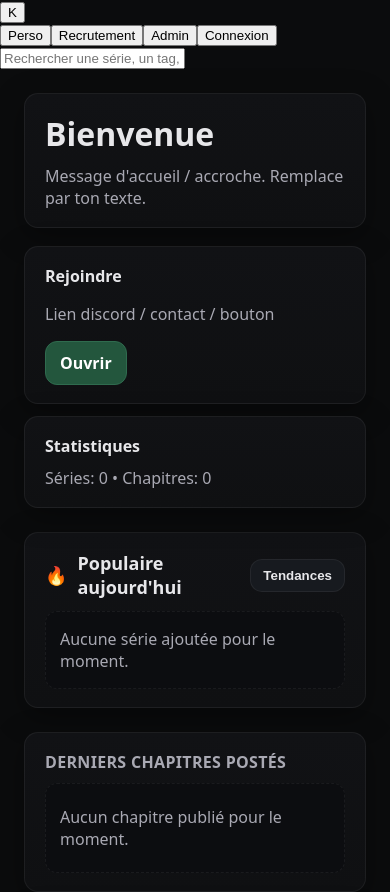
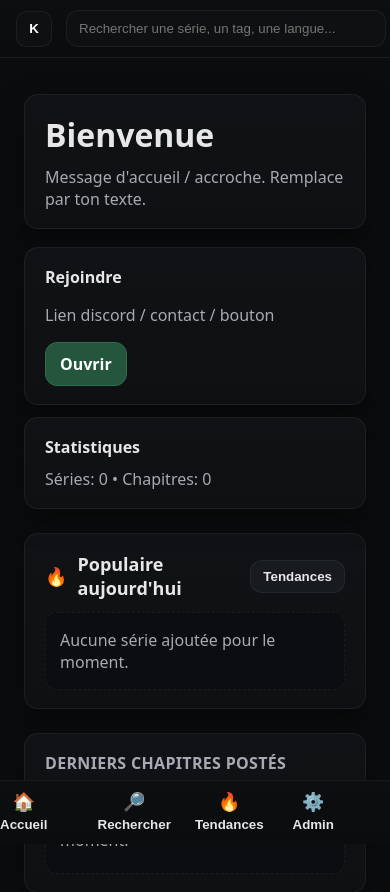
Before and after one commit to YungFritz/kyys-letters, a React (Vite) app: page / in a window 390 px wide. Shown: the top 892 px of the page. Built offline with nearby package versions, Linux system fonts and the light colour scheme.

Commit message:
Update index.css

```diff
--- a/src/index.css
+++ b/src/index.css
@@ -1,103 +1,301 @@
-:root{
-  --bg:#0b0c0d;
-  --panel:#111215;
-  --panel-2:#0f1012;
-  --border:rgba(255,255,255,.06);
-  --text:#e7e7ea;
-  --muted:#a9a9b3;
-  --pill:#171a1f;
-  --shadow:0 8px 30px rgba(0,0,0,.35);
-  --radius:14px;
+:root {
+  --bg: #0b0c0d;
+  --panel: #111215;
+  --panel-2: #0f1012;
+  --border: rgba(255, 255, 255, 0.06);
+  --text: #e7e7ea;
+  --muted: #a9a9b3;
+  --pill: #171a1f;
+  --shadow: 0 8px 30px rgba(0, 0, 0, 0.35);
+  --radius: 14px;
 }
 
-html,body,#root{height:100%;}
-body{
-  margin:0;
-  background:var(--bg);
-  color:var(--text);
+html, body, #root {
+  height: 100%;
+}
+
+body {
+  margin: 0;
+  background: var(--bg);
+  color: var(--text);
   font-family: ui-sans-serif, system-ui, -apple-system, Segoe UI, Roboto, Inter, "Helvetica Neue", Arial, "Noto Sans", "Apple Color Emoji", "Segoe UI Emoji", "Segoe UI Symbol";
   -webkit-font-smoothing: antialiased;
   -moz-osx-font-smoothing: grayscale;
 }
 
-.home-wrap{padding:24px; max-width:1200px; margin:0 auto;}
-
-.grid{display:grid; gap:18px;}
-.grid-2{grid-template-columns: 1fr 360px;}
-@media (max-width: 980px){
-  .grid-2{grid-template-columns: 1fr;}
+/* ========== PAGE ACCUEIL ========= */
+.home-wrap {
+  padding: 24px;
+  max-width: 1200px;
+  margin: 0 auto;
 }
 
-.card-block{
-  background:linear-gradient(180deg,var(--panel),var(--panel-2));
-  border:1px solid var(--border);
-  border-radius:var(--radius);
-  padding:18px 20px;
+.grid {
+  display: grid;
+  gap: 18px;
+}
+
+.grid-2 {
+  grid-template-columns: 1fr 360px;
+}
+
+@media (max-width: 980px) {
+  .grid-2 {
+    grid-template-columns: 1fr;
+  }
+}
+
+.card-block {
+  background: linear-gradient(180deg, var(--panel), var(--panel-2));
+  border: 1px solid var(--border);
+  border-radius: var(--radius);
+  padding: 18px 20px;
   box-shadow: var(--shadow);
 }
 
-.side-stack{display:grid; gap:12px;}
-
-.welcome-title{margin:0 0 10px 0; font-size:32px; font-weight:800;}
-.welcome-sub{margin:0; color:var(--muted);}
-
-.side-title{margin:0 0 10px 0; font-size:16px; font-weight:700;}
-.zone-title{margin:0 0 10px 0; font-weight:700; letter-spacing:.02em; color:var(--muted);}
-
-.pill{
-  background:var(--pill);
-  color:var(--text);
-  border:1px solid var(--border);
-  padding:8px 12px;
-  border-radius:12px;
-  cursor:pointer;
-  font-weight:600;
+.side-stack {
+  display: grid;
+  gap: 12px;
 }
 
-.btn-primary{
-  display:inline-block;
-  background:#23563d;
-  color:#fff;
-  border:1px solid #2f6b4e;
-  border-radius:12px;
-  padding:10px 14px;
-  text-decoration:none;
-  font-weight:700;
+.welcome-title {
+  margin: 0 0 10px 0;
+  font-size: 32px;
+  font-weight: 800;
 }
 
-.titlebar{
-  display:flex; align-items:center;
-  gap:12px; margin-bottom:12px;
-}
-.titlebar-left{display:flex; align-items:center; gap:10px;}
-.titlebar-ico{font-size:18px;}
-.titlebar-title{margin:0; font-size:18px; font-weight:800;}
-.titlebar-right{margin-left:auto;}
-
-.placeholder-line{
-  background:#0c0d10;
-  border:1px dashed var(--border);
-  color:var(--muted);
-  border-radius:12px;
-  padding:16px 14px;
-}
-.placeholder-box{
-  background:#0c0d10;
-  border:1px dashed var(--border);
-  color:var(--muted);
-  border-radius:12px;
-  padding:22px 14px;
+.welcome-sub {
+  margin: 0;
+  color: var(--muted);
 }
 
-.stats-list{list-style:none; margin:0; padding:0; display:grid; gap:8px;}
-.stats-list li{display:flex; justify-content:space-between; align-items:center;}
-.muted{color:var(--muted);}
+.side-title {
+  margin: 0 0 10px 0;
+  font-size: 16px;
+  font-weight: 700;
+}
 
-.mt24{margin-top:24px;}
+.zone-title {
+  margin: 0 0 10px 0;
+  font-weight: 700;
+  letter-spacing: .02em;
+  color: var(--muted);
+}
 
-.footer{
-  text-align:center;
-  color:var(--muted);
-  margin:24px 0 8px;
-  font-size:14px;
+.pill {
+  background: var(--pill);
+  color: var(--text);
+  border: 1px solid var(--border);
+  padding: 8px 12px;
+  border-radius: 12px;
+  cursor: pointer;
+  font-weight: 600;
 }
+
+.btn-primary {
+  display: inline-block;
+  background: #23563d;
+  color: #fff;
+  border: 1px solid #2f6b4e;
+  border-radius: 12px;
+  padding: 10px 14px;
+  text-decoration: none;
+  font-weight: 700;
+}
+
+.titlebar {
+  display: flex;
+  align-items: center;
+  gap: 12px;
+  margin-bottom: 12px;
+}
+
+.titlebar-left {
+  display: flex;
+  align-items: center;
+  gap: 10px;
+}
+
+.titlebar-ico {
+  font-size: 18px;
+}
+
+.titlebar-title {
+  margin: 0;
+  font-size: 18px;
+  font-weight: 800;
+}
+
+.titlebar-right {
+  margin-left: auto;
+}
+
+.placeholder-line {
+  background: #0c0d10;
+  border: 1px dashed var(--border);
+  color: var(--muted);
+  border-radius: 12px;
+  padding: 16px 14px;
+}
+
+.placeholder-box {
+  background: #0c0d10;
+  border: 1px dashed var(--border);
+  color: var(--muted);
+  border-radius: 12px;
+  padding: 22px 14px;
+}
+
+.stats-list {
+  list-style: none;
+  margin: 0;
+  padding: 0;
+  display: grid;
+  gap: 8px;
+}
+
+.stats-list li {
+  display: flex;
+  justify-content: space-between;
+  align-items: center;
+}
+
+.muted {
+  color: var(--muted);
+}
+
+.mt24 {
+  margin-top: 24px;
+}
+
+.footer {
+  text-align: center;
+  color: var(--muted);
+  margin: 24px 0 8px;
+  font-size: 14px;
+}
+
+/* ========== BARRE DU HAUT (DESKTOP / TABLETTE) ========== */
+.topbar {
+  position: sticky;
+  top: 0;
+  z-index: 50;
+  background: linear-gradient(180deg, #0d0e11, #0b0c0d);
+  border-bottom: 1px solid var(--border);
+  backdrop-filter: blur(6px);
+}
+
+.topbar-inner {
+  max-width: 1200px;
+  margin: 0 auto;
+  padding: 10px 16px;
+  display: grid;
+  grid-template-columns: auto 1fr auto;
+  gap: 14px;
+  align-items: center;
+}
+
+.logo {
+  width: 36px;
+  height: 36px;
+  border-radius: 10px;
+  border: 1px solid var(--border);
+  background: #0f1012;
+  color: #fff;
+  font-weight: 800;
+  display: grid;
+  place-items: center;
+  cursor: pointer;
+}
+
+.topnav {
+  display: flex;
+  gap: 10px;
+}
+
+.topnav button {
+  background: var(--pill);
+  border: 1px solid var(--border);
+  color: var(--text);
+  padding: 8px 12px;
+  border-radius: 12px;
+  font-weight: 600;
+  cursor: pointer;
+}
+
+.topnav .is-active {
+  outline: 2px solid rgba(90, 180, 130, .35);
+}
+
+.search input {
+  width: min(460px, 60vw);
+  background: #0f1012;
+  border: 1px solid var(--border);
+  color: var(--text);
+  padding: 10px 12px;
+  border-radius: 12px;
+}
+
+/* espace sous la topbar pour le contenu */
+.app-main {
+  padding-top: 12px;
+}
+
+/* ========== BARRE MOBILE (TÉLÉPHONE) ========== */
+.mobilebar {
+  position: fixed;
+  left: 0;
+  right: 0;
+  bottom: 0;
+  background: linear-gradient(180deg, #0d0e11, #0b0c0d);
+  border-top: 1px solid var(--border);
+  display: none;
+  z-index: 60;
+}
+
+.mobilebar button {
+  -webkit-tap-highlight-color: transparent;
+  appearance: none;
+  background: transparent;
+  border: 0;
+  color: var(--text);
+  width: 25%;
+  padding: 10px 0 12px;
+  display: grid;
+  place-items: center;
+  gap: 4px;
+  font-weight: 600;
+}
+
+.mobilebar .ico {
+  font-size: 18px;
+}
+
+/* affichage mobile et espace bas */
+@media (max-width: 980px) {
+  .mobilebar {
+    display: grid;
+    grid-template-columns: repeat(4, 1fr);
+  }
+
+  .app-main {
+    padding-bottom: 64px;
+  }
+
+  .topnav {
+    display: none;
+  }
+
+  .search input {
+    width: 100%;
+  }
+}
+
+/* ========== PAGE VIDE / PLACEHOLDER ========== */
+.page-placeholder {
+  text-align: center;
+  color: var(--muted);
+  font-size: 16px;
+  padding: 60px 20px;
+  margin-top: 20px;
+}
```
